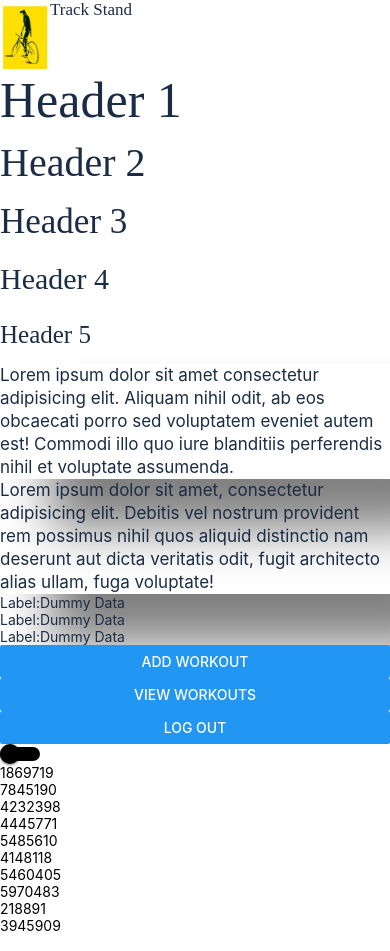
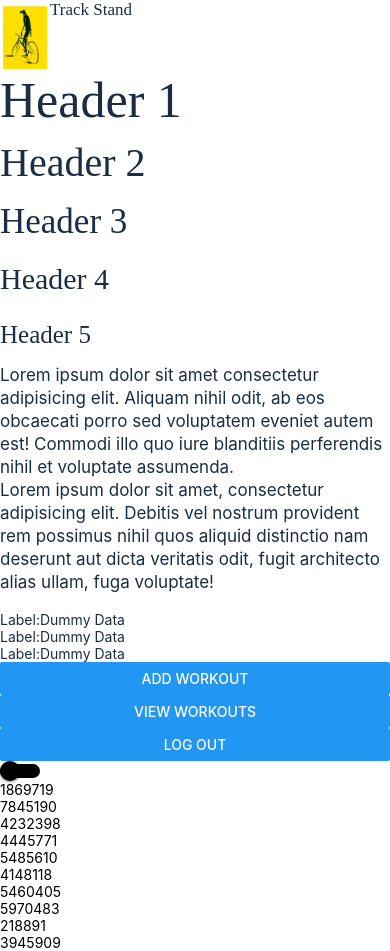
Before and after one commit to bicycleben88/trackstand-frontend, a React Native app: screen / in a window 390 px wide. Built offline with nearby package versions, Linux system fonts and the light colour scheme.

Commit message:
still trying to make box shadow

```diff
--- a/components/BodyText.tsx
+++ b/components/BodyText.tsx
@@ -2,7 +2,7 @@ import React from 'react';
 import {StyleSheet, Text} from 'react-native';
 import {globalStyles} from '../styles/globalStyles';
 
-const {textColor, baseFontSize, baseLineHeight, level1} = globalStyles;
+const {textColor, baseFontSize, baseLineHeight} = globalStyles;
 export default function BodyText({children}) {
   return <Text style={styles.bodyText}>{children}</Text>;
 }
@@ -13,9 +13,5 @@ const styles = StyleSheet.create({
     color: textColor,
     fontSize: baseFontSize,
     lineHeight: baseLineHeight,
-    shadowColor: 'black',
-    shadowOffset: {height: 50, width: 50},
-    shadowRadius: 50,
-    shadowOpacity: 0.5,
   },
 });
--- a/components/BoxShadowSlider.tsx
+++ b/components/BoxShadowSlider.tsx
@@ -1,17 +1,33 @@
+/* eslint-disable react-native/no-inline-styles */
 import React from 'react';
 import Slider, {SliderComponent} from '@react-native-community/slider';
 import BodyText from './BodyText';
+import {TextInput} from 'react-native';
 
 export default function BoxShadowSlider() {
+  const [shadowOffsetWidth, setShadowOffsetWidth] = React.useState(0);
+  const [shadowOffsetHeight, setShadowOffsetHeight] = React.useState(0);
+  const [shadowRadius, setShadowRadius] = React.useState(0);
+  const [shadowOpacity, setShadowOpacity] = React.useState(0.1);
+
   return (
     <>
-      <BodyText>
+      <BodyText
+        style={{
+          shadowColor: 'black',
+          shadowOffset: {
+            width: shadowOffsetWidth,
+            height: -shadowOffsetHeight,
+          },
+          shadowOpacity,
+          shadowRadius,
+        }}>
         Lorem ipsum dolor sit amet, consectetur adipisicing elit. Debitis vel
         nostrum provident rem possimus nihil quos aliquid distinctio nam
         deserunt aut dicta veritatis odit, fugit architecto alias ullam, fuga
         voluptate!
       </BodyText>
-      {/* <SliderComponent /> */}
+      <TextInput keyboardType="decimal-pad" />
     </>
   );
 }
```
Also changed, not shown: 2 other files (tests, documents, lock files or other folders).
